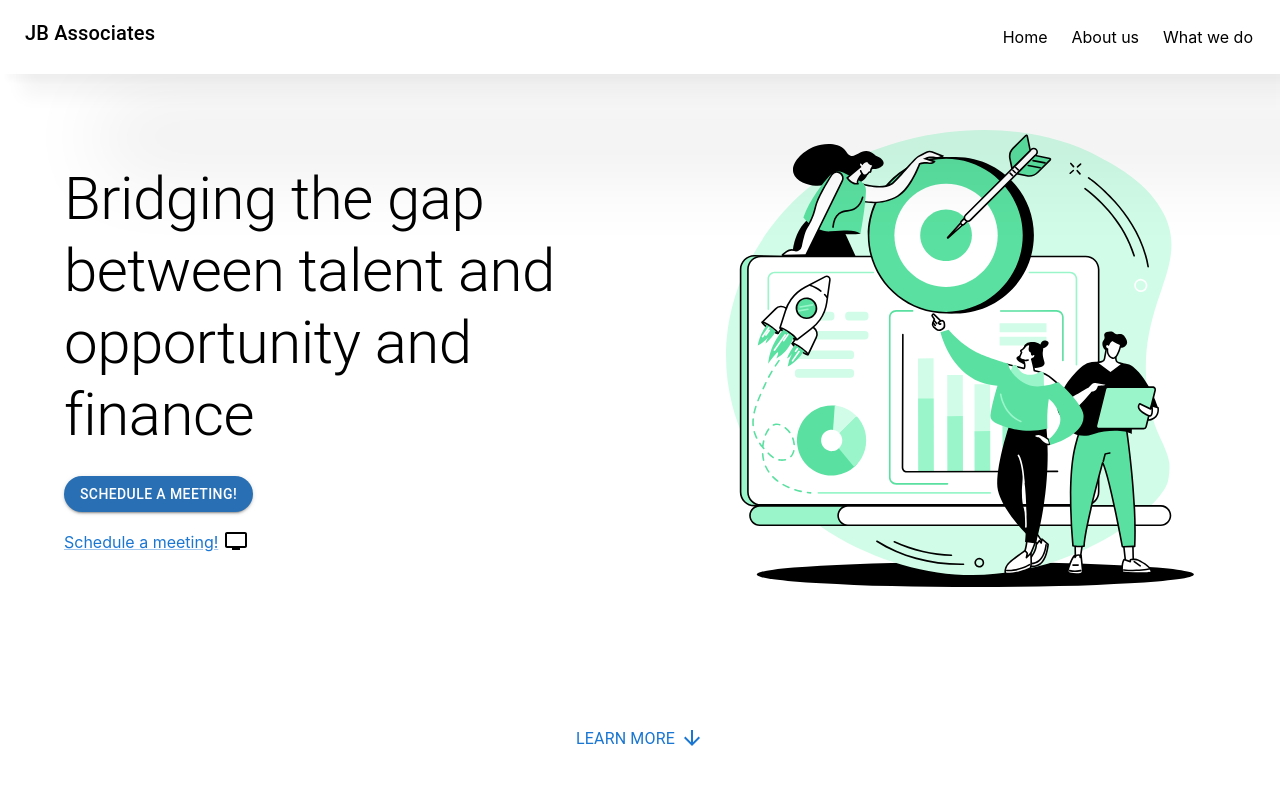
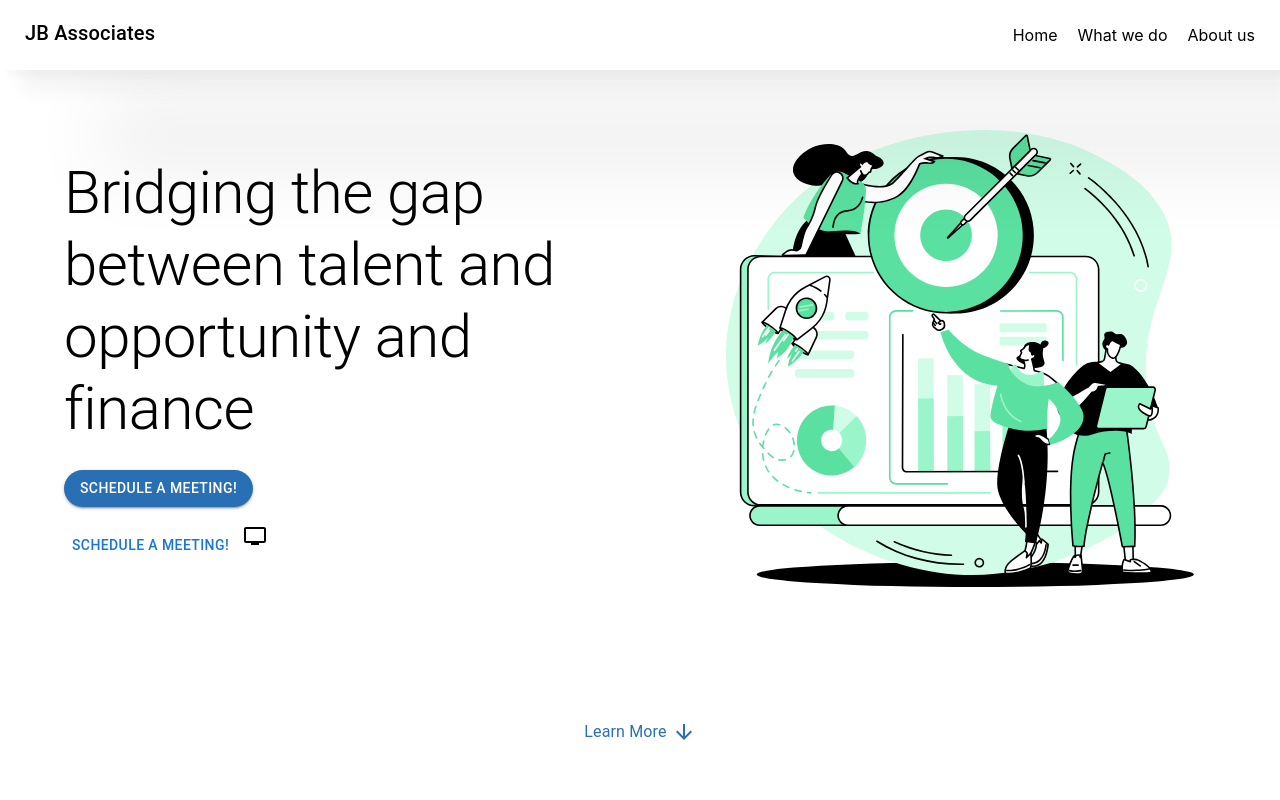
Before and after one commit to IvanTorresMia/js-associates-website, a React (Create React App) app: page /#home in a window 1280 px wide. Shown: the top 800 px of the page. Built offline with nearby package versions, Linux system fonts and the light colour scheme.

Commit message:
react scroll functionality

```diff
--- a/package.json
+++ b/package.json
@@ -45,5 +45,8 @@
       "last 1 firefox version",
       "last 1 safari version"
     ]
+  },
+  "devDependencies": {
+    "@types/react-scroll": "^1.8.7"
   }
 }
--- a/src/pages/aboutus/aboutus.tsx
+++ b/src/pages/aboutus/aboutus.tsx
@@ -6,7 +6,7 @@ import byron from "../../assets/images/byron.png";
 
 const AboutUs: React.FunctionComponent = () => {
   return (
-    <Box paddingTop={"40px"}>
+    <Box paddingTop={"40px"} id="aboutus">
       <Typography marginBottom={"50px"} variant="h2" textAlign={"center"}>
         Meet the team!
       </Typography>
--- a/src/pages/home/home.tsx
+++ b/src/pages/home/home.tsx
@@ -1,10 +1,11 @@
-import { Button, Grid, Link, Typography } from "@mui/material";
+import { Button, Grid, Typography } from "@mui/material";
 import { Box } from "@mui/system";
 import React from "react";
 import HomePageIcon from "../../components/icons/homepage_icon";
 import { colors } from "../../constants/colors";
 import PersonalVideoIcon from "@mui/icons-material/PersonalVideo";
 import ArrowDownwardIcon from "@mui/icons-material/ArrowDownward";
+import { Link } from "react-scroll";
 
 const buttonStyle = {
   backgroundColor: colors.primaryBlue,
@@ -13,7 +14,7 @@ const buttonStyle = {
 
 const Home: React.FunctionComponent = () => {
   return (
-    <Grid height={"100vh"}>
+    <Grid height={"100vh"} id="home">
       <Box display={"flex"} height={"90%"}>
         <Box display={"flex"} width={"50%"}>
           <Box width={"80%"} margin={"auto"}>
@@ -27,7 +28,7 @@ const Home: React.FunctionComponent = () => {
               </Button>
             </Box>
             <Box marginTop={"20px"} display={"flex"}>
-              <Link>Schedule a meeting!</Link>
+              <Button variant="text">Schedule a meeting!</Button>
               <Box marginTop={"-3px"} marginLeft={"6px"}>
                 <PersonalVideoIcon />
               </Box>
@@ -44,12 +45,20 @@ const Home: React.FunctionComponent = () => {
         </Box>
       </Box>
       <Box display={"flex"} justifyContent={"center"}>
-        <Button>
-          <Typography>Learn More</Typography>
-          <Box marginBottom={"-6px"} marginLeft={"5px"}>
-            <ArrowDownwardIcon />
+        <Link
+          smooth={true}
+          hashSpy={true}
+          duration={500}
+          offset={-100}
+          to="learn_more"
+        >
+          <Box display={"flex"}>
+            <Typography color={colors.primaryBlue}>Learn More</Typography>
+            <Box marginBottom={"-6px"} marginLeft={"5px"}>
+              <ArrowDownwardIcon style={{ color: colors.primaryBlue }} />
+            </Box>
           </Box>
-        </Button>
+        </Link>
       </Box>
     </Grid>
   );
--- a/src/pages/infocards/InfoCards.tsx
+++ b/src/pages/infocards/InfoCards.tsx
@@ -24,7 +24,7 @@ const cardInfo = [
 
 const InfoCards: React.FunctionComponent = () => {
   return (
-    <Box>
+    <Box id="learn_more">
       <Typography textAlign={"center"} variant="h3">
         Let use help you!
       </Typography>
--- a/src/pages/layout/layout.tsx
+++ b/src/pages/layout/layout.tsx
@@ -1,8 +1,9 @@
-import { Grid, Link, Typography } from "@mui/material";
+import { Grid, Typography } from "@mui/material";
 import { Box } from "@mui/system";
 import React from "react";
 import { Outlet } from "react-router-dom";
 import customStyles from "../../styles/customStyles.module.css";
+import { Link } from "react-scroll";
 
 const Layout: React.FunctionComponent = () => {
   return (
@@ -21,20 +22,39 @@ const Layout: React.FunctionComponent = () => {
           <Typography variant="h6">JB Associates</Typography>
         </Box>
         <Box display={"flex"} justifyContent={"space-between"}>
-          <Link href="/" padding={"12px"} underline="none" color="inherit">
+          <Box padding={"10px"}>
+            <Link
+              smooth={true}
+              hashSpy={true}
+              duration={500}
+              offset={-100}
+              to="home"
+            >
               Home
             </Link>
+          </Box>
+          <Box padding={"10px"}>
             <Link
-            href="/about-us"
-            padding={"12px"}
-            underline="none"
-            color="inherit"
+              smooth={true}
+              hashSpy={true}
+              duration={500}
+              offset={-100}
+              to="learn_more"
+            >
+              What we do
+            </Link>
+          </Box>
+          <Box padding={"10px"}>
+            <Link
+              smooth={true}
+              hashSpy={true}
+              duration={500}
+              offset={-100}
+              to="aboutus"
             >
               About us
             </Link>
-          <Link padding={"12px"} underline="none" color="inherit">
-            What we do
-          </Link>
+          </Box>
         </Box>
       </Box>
       <Outlet />
```
Also changed, not shown: 1 other file (tests, documents, lock files or other folders). Lines whose indentation alone changed are shown as unchanged.
